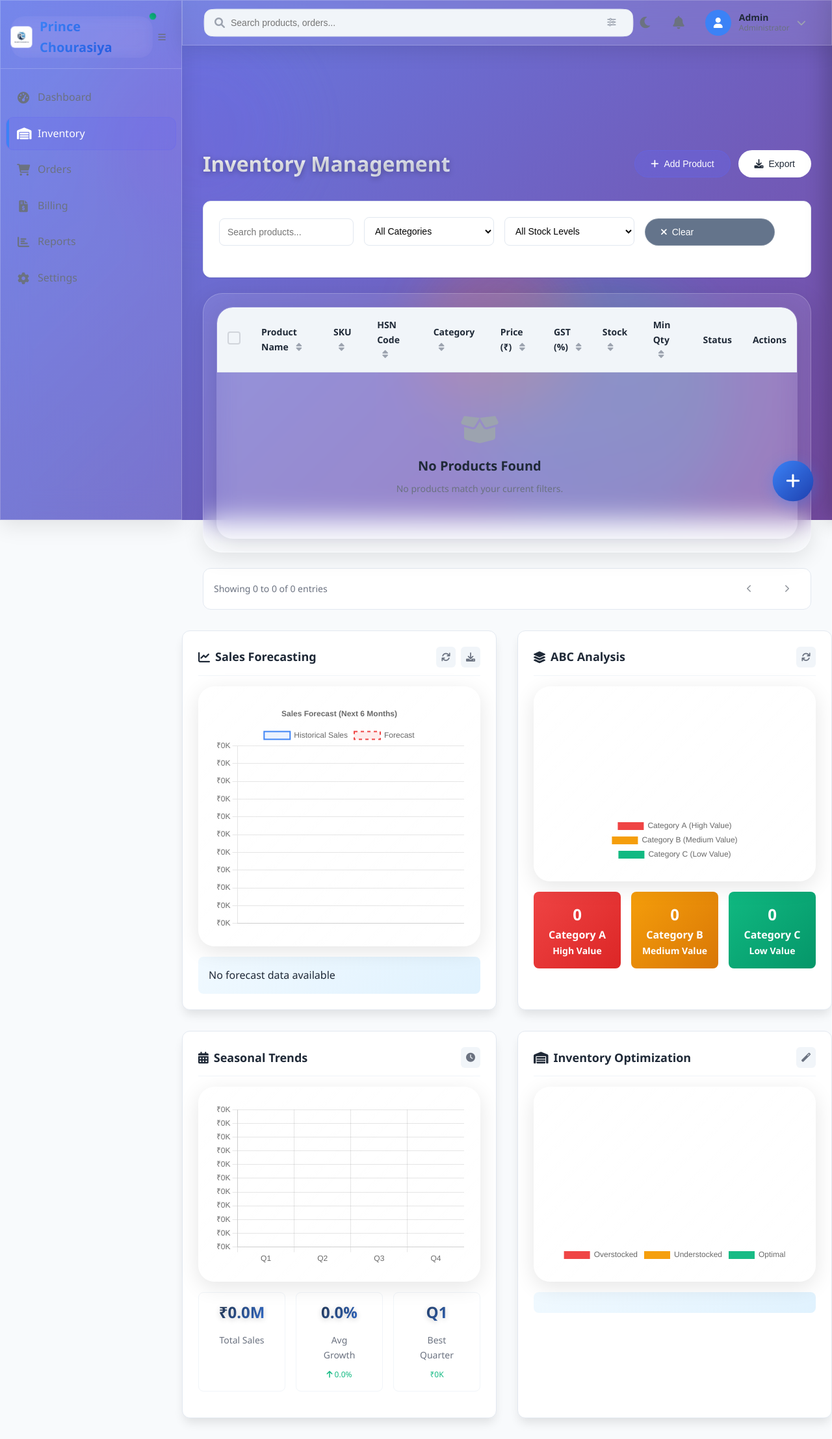
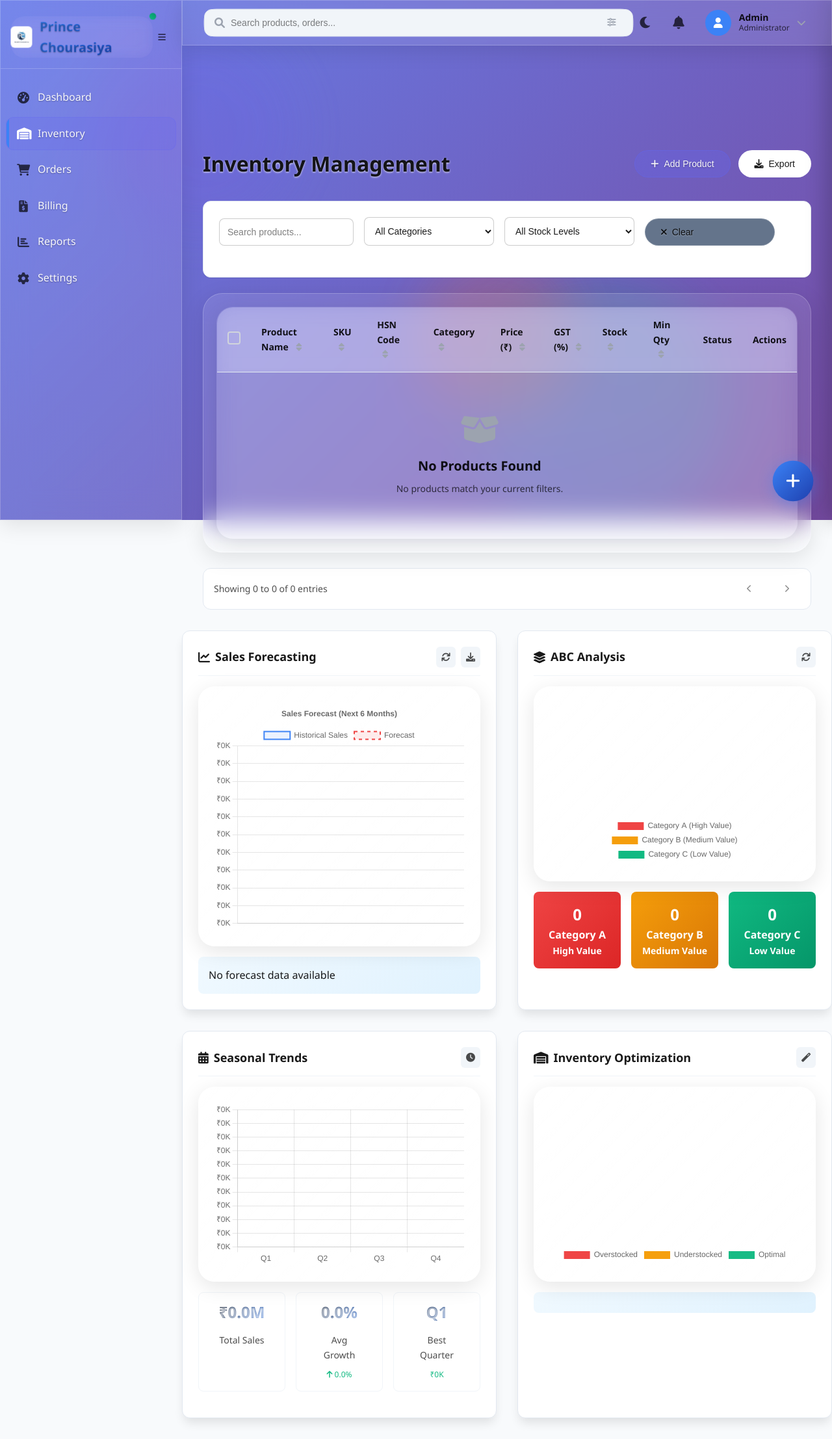
Before and after one commit to princetech89/Stockmanager, a Flask app: page /inventory in a window 1280 px wide. Shown: the whole page at 65% size. Run offline with Flask 3, Linux system fonts and the light colour scheme; data that the repository does not hold is empty; some libraries are stand-ins or nearby versions.

Commit message:
Improve text visibility and fix side panel auto-closing behavior
Update CSS to ensure text is visible on glassmorphism backgrounds and refine JavaScript logic for the side panel to correctly close when clicking outside or on the backdrop.

Replit-Commit-Author: Agent
Replit-Commit-Session-Id: 3c84da16-9522-499a-a124-ca96d75df32d
Replit-Commit-Checkpoint-Type: full_checkpoint
Replit-Commit-Screenshot-Url: https://storage.googleapis.com/screenshot-production-us-central1/8bf2b591-8a4b-4a07-9400-866cbd546c35/3c84da16-9522-499a-a124-ca96d75df32d/XQAqF51

```diff
--- a/static/css/style.css
+++ b/static/css/style.css
@@ -3105,3 +3105,157 @@ body::after {
     border-radius: 20px !important;
     backdrop-filter: blur(10px) !important;
 }
+
+/* Fix Text Visibility on Glassmorphism Background */
+:root {
+    --text-primary: rgba(0, 0, 0, 0.9) !important;
+    --text-secondary: rgba(0, 0, 0, 0.7) !important;
+    --text-tertiary: rgba(0, 0, 0, 0.6) !important;
+}
+
+/* Dark text for better visibility */
+body, .main-content, .page-content {
+    color: var(--text-primary) !important;
+}
+
+.page-title {
+    color: rgba(0, 0, 0, 0.9) !important;
+    text-shadow: 0 1px 3px rgba(255, 255, 255, 0.8) !important;
+    background: none !important;
+    -webkit-text-fill-color: rgba(0, 0, 0, 0.9) !important;
+}
+
+.metric-value {
+    color: rgba(0, 0, 0, 0.9) !important;
+    text-shadow: 0 1px 3px rgba(255, 255, 255, 0.8) !important;
+}
+
+.metric-label {
+    color: rgba(0, 0, 0, 0.7) !important;
+    background: rgba(255, 255, 255, 0.3) !important;
+    text-shadow: none !important;
+}
+
+/* Sidebar text visibility */
+.sidebar {
+    color: rgba(255, 255, 255, 0.95) !important;
+}
+
+.nav-text, .logo-text {
+    color: rgba(255, 255, 255, 0.95) !important;
+    text-shadow: 0 1px 2px rgba(0, 0, 0, 0.3) !important;
+}
+
+/* Button text visibility */
+.btn {
+    color: rgba(0, 0, 0, 0.9) !important;
+    text-shadow: 0 1px 2px rgba(255, 255, 255, 0.3) !important;
+}
+
+.btn-primary {
+    color: rgba(255, 255, 255, 0.95) !important;
+    text-shadow: 0 1px 2px rgba(0, 0, 0, 0.3) !important;
+}
+
+/* Chart text visibility */
+canvas {
+    background: rgba(255, 255, 255, 0.1) !important;
+    border-radius: 15px !important;
+}
+
+/* Form text visibility */
+.form-control, .form-select {
+    color: rgba(0, 0, 0, 0.9) !important;
+    background: rgba(255, 255, 255, 0.3) !important;
+    border: 1px solid rgba(0, 0, 0, 0.2) !important;
+}
+
+.form-control::placeholder {
+    color: rgba(0, 0, 0, 0.5) !important;
+}
+
+/* Table text visibility */
+.data-table {
+    color: rgba(0, 0, 0, 0.9) !important;
+}
+
+.data-table th {
+    color: rgba(0, 0, 0, 0.9) !important;
+    background: rgba(255, 255, 255, 0.2) !important;
+}
+
+.data-table td {
+    color: rgba(0, 0, 0, 0.8) !important;
+}
+
+/* Search box text */
+.search-box input {
+    color: rgba(0, 0, 0, 0.9) !important;
+}
+
+.search-box input::placeholder {
+    color: rgba(0, 0, 0, 0.5) !important;
+}
+
+/* Chart container headers */
+.chart-header h3 {
+    color: rgba(0, 0, 0, 0.9) !important;
+    text-shadow: 0 1px 2px rgba(255, 255, 255, 0.8) !important;
+}
+
+/* Enhanced Side Panel Backdrop */
+.side-panel-backdrop {
+    background: rgba(0, 0, 0, 0.5) !important;
+    backdrop-filter: blur(5px) !important;
+    cursor: pointer !important;
+    z-index: 999 !important;
+}
+
+.side-panel-backdrop.active {
+    opacity: 1 !important;
+}
+
+/* Side Panel Text Visibility */
+.side-panel {
+    background: rgba(255, 255, 255, 0.95) !important;
+    backdrop-filter: blur(20px) !important;
+    color: rgba(0, 0, 0, 0.9) !important;
+    border-left: 2px solid rgba(0, 0, 0, 0.1) !important;
+}
+
+.side-panel-header {
+    background: rgba(255, 255, 255, 0.9) !important;
+    border-bottom: 1px solid rgba(0, 0, 0, 0.1) !important;
+    color: rgba(0, 0, 0, 0.9) !important;
+}
+
+.side-panel-title {
+    color: rgba(0, 0, 0, 0.9) !important;
+}
+
+.side-panel label {
+    color: rgba(0, 0, 0, 0.8) !important;
+    font-weight: 600 !important;
+}
+
+.side-panel .form-control {
+    background: rgba(255, 255, 255, 0.8) !important;
+    border: 1px solid rgba(0, 0, 0, 0.2) !important;
+    color: rgba(0, 0, 0, 0.9) !important;
+}
+
+.side-panel .btn {
+    color: rgba(0, 0, 0, 0.9) !important;
+    border: 1px solid rgba(0, 0, 0, 0.2) !important;
+}
+
+.side-panel .btn-primary {
+    background: rgba(59, 130, 246, 0.8) !important;
+    color: rgba(255, 255, 255, 0.95) !important;
+    border: 1px solid rgba(59, 130, 246, 0.9) !important;
+}
+
+/* Visual indicator for interactive elements */
+.side-panel-backdrop:hover {
+    background: rgba(0, 0, 0, 0.6) !important;
+}
--- a/static/js/inventory.js
+++ b/static/js/inventory.js
@@ -396,7 +396,12 @@ class InventoryManager {
         // Create backdrop
         const backdrop = document.createElement('div');
         backdrop.className = 'side-panel-backdrop';
-        backdrop.onclick = () => this.closeSidePanel();
+        backdrop.addEventListener('click', (e) => {
+            if (e.target === backdrop) {
+                console.log('Backdrop direct click - closing panel');
+                this.closeSidePanel();
+            }
+        });
         document.body.appendChild(backdrop);
 
         // Create side panel
@@ -554,12 +559,21 @@ class InventoryManager {
                 const panel = document.querySelector('.side-panel');
                 const backdrop = document.querySelector('.side-panel-backdrop');
 
-                if (panel && (e.target === backdrop || (!panel.contains(e.target) && !e.target.closest('.side-panel')))) {
+                // Check if click is on backdrop or outside panel
+                if (backdrop && e.target === backdrop) {
+                    console.log('Backdrop clicked - closing panel');
+                    this.closeSidePanel();
+                    return;
+                }
+
+                // Check if click is outside panel
+                if (panel && !panel.contains(e.target)) {
+                    console.log('Outside panel clicked - closing panel');
                     this.closeSidePanel();
                 }
             };
-            document.addEventListener('click', this.clickHandler, true);
-        }, 100); // Delay to prevent immediate closing
+            document.addEventListener('click', this.clickHandler);
+        }, 200); // Delay to prevent immediate closing
 
         // Auto-close after form submission success
         this.setupSuccessAutoClose();
@@ -620,7 +634,7 @@ class InventoryManager {
             document.removeEventListener('keydown', this.escapeHandler);
         }
         if (this.clickHandler) {
-            document.removeEventListener('click', this.clickHandler, true);
+            document.removeEventListener('click', this.clickHandler);
         }
         if (this.resizeHandler) {
             window.removeEventListener('resize', this.resizeHandler);
```
Also changed, not shown: attached_assets/Screenshot (117)_1756566639983.png (added), 1 other file.
